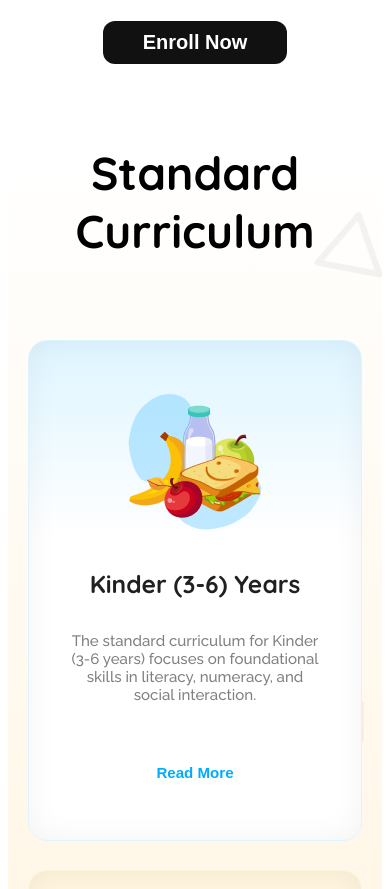
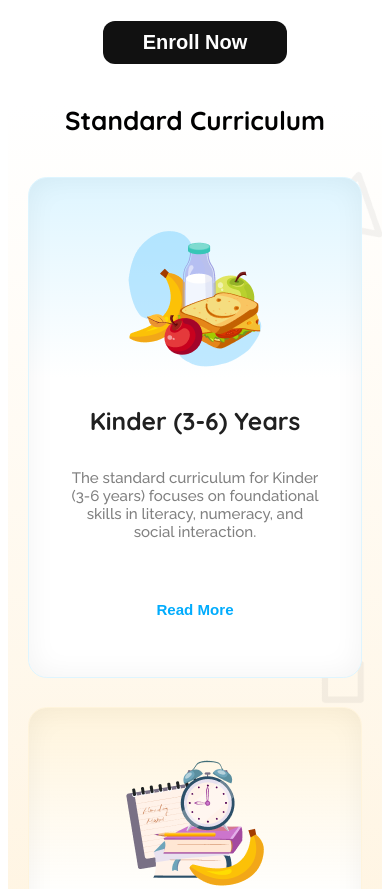
Before and after one commit to khsujon/PH-Assignment-02-Kids-School-Responsive-, a plain HTML site: page index.html in a window 390 px wide. Shown: the part 1118-2007 px from the top of the page. Drawn offline with Linux system fonts and the light colour scheme; a web font is replaced by a local one.

Commit message:
design complete

```diff
--- a/styles/kids.css
+++ b/styles/kids.css
@@ -36,17 +36,14 @@
 .color-facilities {
   color: rgb(5, 212, 223);
 }
-
 .color-admission {
   color: rgb(93, 88, 239);
 }
-
 .primary-spacing {
   padding: 0 140px;
 }
 
 /* Header section */
-
 .nav {
   display: flex;
   justify-content: space-between;
@@ -125,8 +122,6 @@
   }
 }
 
-
-
 /* Banner design */
 .banner {
   display: flex;
@@ -169,7 +164,6 @@ main {
 }
 .standard-title {
   color: rgb(0, 0, 0);
-  font-family: Quicksand;
   font-size: 2.875rem;
   font-weight: 700;
   text-align: center;
@@ -455,6 +449,13 @@ footer {
 
 /* Responsive part */
 @media screen and (max-width: 576px) {
+  .standard-title {
+    color: rgb(0, 0, 0);
+    font-size: 26px;
+    font-weight: 700;
+    text-align: center;
+    margin: 40px 0px;
+  }
   .primary-spacing {
     padding: 0 20px;
   }
```
